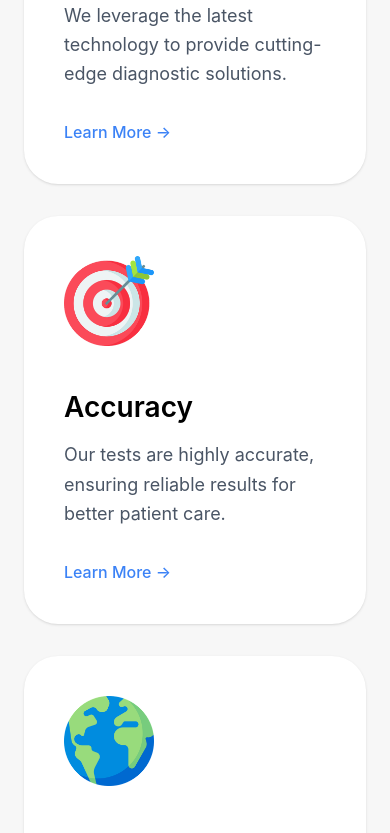
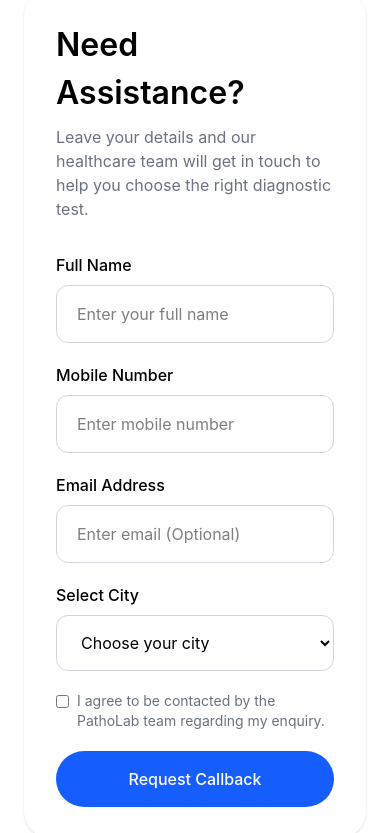
Before and after one commit to harshikak7/patholab, a React (Vite) app in the folder frontend/: page / in a window 390 px wide. Shown: the part 1480-2313 px from the top of the page. Built offline with nearby package versions, Linux system fonts and the light colour scheme; no server answers.

Commit message:
changes ui

```diff
--- a/frontend/src/components/home/Form.jsx
+++ b/frontend/src/components/home/Form.jsx
@@ -1,205 +1,189 @@
-import React from "react";
-import { Search, ChevronDown } from "lucide-react";
-import { useNavigate } from "react-router-dom";
-import { useState } from "react";
-
+import React, { useState } from "react";
+import Swal from "sweetalert2";
 import formImg from "../../assets/form-image.png";
 
 const Form = () => {
-  const navigate = useNavigate();
-
   const [form, setForm] = useState({
-    test: "",
     name: "",
     phone: "",
-    date: "",
-    address: "",
-    slot: "",
     email: "",
-    terms: false,
+    city: "",
   });
 
   const handleChange = (e) => {
-    const { name, value, type, checked } = e.target;
-
     setForm({
       ...form,
-      [name]: type === "checkbox" ? checked : value,
+      [e.target.name]: e.target.value,
     });
   };
 
   const handleSubmit = (e) => {
     e.preventDefault();
 
-    const today = new Date().toISOString().split("T")[0];
+    if (!form.name.trim()) {
+      return Swal.fire({
+        icon: "warning",
+        title: "Name Required",
+        text: "Please enter your full name.",
+      });
+    }
 
-    if (!form.test.trim()) return alert("Enter test");
+    if (!/^[0-9]{10}$/.test(form.phone)) {
+      return Swal.fire({
+        icon: "warning",
+        title: "Invalid Mobile Number",
+        text: "Please enter a valid 10-digit mobile number.",
+      });
+    }
 
-    if (!form.name.trim()) return alert("Enter name");
+    if (form.email && !/\S+@\S+\.\S+/.test(form.email)) {
+      return Swal.fire({
+        icon: "warning",
+        title: "Invalid Email",
+        text: "Please enter a valid email address.",
+      });
+    }
 
-    if (!/^\d{10}$/.test(form.phone)) return alert("Enter valid mobile");
+    if (!form.city) {
+      return Swal.fire({
+        icon: "warning",
+        title: "Select City",
+        text: "Please choose your city.",
+      });
+    }
 
-    if (!form.date) return alert("Select date");
+    Swal.fire({
+      icon: "success",
+      title: "Callback Requested",
+      text: "Thank you! Our team will contact you shortly.",
+    });
 
-    if (form.date < today) return alert("Past dates not allowed");
-
-    if (!form.address.trim()) return alert("Enter address");
-
-    if (!form.slot) return alert("Select time slot");
-
-    if (form.email && !/\S+@\S+\.\S+/.test(form.email))
-      return alert("Invalid email");
-
-
-
-    sessionStorage.setItem("bookingDraft", JSON.stringify(form));
-
-    navigate("/booking");
+    setForm({
+      name: "",
+      phone: "",
+      email: "",
+      city: "",
+    });
   };
 
   return (
     <section className="bg-white py-10">
-      <div className="max-w-350 mx-auto px-6">
-        {/* Heading */}
-        <h2 className=" text-center text-[32px] md:text-[44px] font-bold mb-14">
-          Schedule Home Collection
+      <div className="max-w-7xl mx-auto px-6">
+        <h2 className="text-center text-[32px] md:text-[44px] font-bold mb-14">
+          Request a Callback
         </h2>
 
         <div className="grid lg:grid-cols-2 gap-10 items-center">
           {/* Left Image */}
+
           <div>
             <img
               src={formImg}
-              alt="Home Collection"
-              className="
-              w-full
-              h-full
-              rounded-[28px]
-              object-cover
-              "
+              alt="Request Callback"
+              className="w-full h-full rounded-[28px] object-cover"
             />
           </div>
 
           {/* Right Form */}
-          <div
-            className="
-            bg-white
-            rounded-[28px]
-            p-8
-            shadow-sm
-            "
-          >
-            <h3 className="text-[32px] font-semibold mb-4">Fill Details</h3>
+
+          <div className="bg-white rounded-[28px] p-8 shadow-sm">
+            <h3 className="text-[32px] font-semibold mb-2">
+              Need Assistance?
+            </h3>
+
+            <p className="text-gray-500 mb-8">
+              Leave your details and our healthcare team will get in touch to
+              help you choose the right diagnostic test.
+            </p>
 
             <form className="space-y-5" onSubmit={handleSubmit}>
-              {/* Search */}
+              {/* Name */}
+
               <div>
-                <label className="block mb-2">Search Test</label>
-
-                <div className="relative">
-                  <Search
-                    size={18}
-                    className="absolute left-4 top-1/2 -translate-y-1/2 text-gray-400"
-                  />
+                <label className="block mb-2 font-medium">Full Name</label>
 
                 <input
-                    type="text" name="test" value={form.test} onChange={handleChange}
-                    placeholder="Enter Test Name"
-                    className="w-full border rounded-xl pl-11 py-3 outline-none border-gray-400 focus:border-blue-500"
-                  />
-                </div>
-              </div>
-
-              {/* Name */}
-              <div>
-                <label className="block mb-2">Full Name</label>
-
-                <input
-                  type="text" name="name" value={form.name} onChange={handleChange}
-                  placeholder="Enter your Name"
-                  className="w-full border rounded-xl px-5 py-4 outline-none border-gray-400 focus:border-blue-500"
+                  type="text"
+                  name="name"
+                  value={form.name}
+                  onChange={handleChange}
+                  placeholder="Enter your full name"
+                  className="w-full border border-gray-300 rounded-xl px-5 py-4 outline-none focus:border-blue-500"
                 />
               </div>
 
-              {/* Contact + Date */}
-              <div className="grid md:grid-cols-2 gap-4">
               {/* Phone */}
+
               <div>
-                  <label className="block mb-2">Contact</label>
+                <label className="block mb-2 font-medium">
+                  Mobile Number
+                </label>
 
                 <input
-                    type="text" name="phone" value={form.phone} onChange={handleChange}
-                    placeholder="Mobile Number"
-                    className="w-full border  border-gray-400 rounded-xl px-5 py-4 outline-none focus:border-blue-500"
+                  type="text"
+                  name="phone"
+                  value={form.phone}
+                  onChange={handleChange}
+                  placeholder="Enter mobile number"
+                  className="w-full border border-gray-300 rounded-xl px-5 py-4 outline-none focus:border-blue-500"
                 />
               </div>
 
-                {/* Date */}
+              {/* Email */}
+
               <div>
-                  <label className="block mb-2">Preferred Date</label>
+                <label className="block mb-2 font-medium">
+                  Email Address
+                </label>
 
                 <input
-                    type="date" name="date" value={form.date} onChange={handleChange}
-                    className="w-full border  border-gray-400 rounded-xl px-5 py-4 outline-none focus:border-blue-500"
+                  type="email"
+                  name="email"
+                  value={form.email}
+                  onChange={handleChange}
+                  placeholder="Enter email (Optional)"
+                  className="w-full border border-gray-300 rounded-xl px-5 py-4 outline-none focus:border-blue-500"
                 />
               </div>
-              </div>
+
+              {/* City */}
 
               <div>
-                <label className="block mb-2">Address</label>
+                <label className="block mb-2 font-medium">Select City</label>
 
-                <textarea
-                  rows="2" name="address" value={form.address} onChange={handleChange}
-                  placeholder="Enter Full Address"
-                  className="w-full border  border-gray-400 rounded-xl px-5 py-4 resize-none outline-none focus:border-blue-500"
-                />
-              </div>
-              <div>
-                <label className="block mb-2">Preferred Time Slot</label>
-
-                <select name="slot" value={form.slot} onChange={handleChange} className="w-full border  border-gray-400 rounded-xl px-5 py-4 outline-none focus:border-blue-500">
-                  <option>Select Slot</option>
-
-                  <option>09:00 AM – 11:00 AM</option>
-
-                  <option>11:00 AM – 01:00 PM</option>
-
-                  <option>01:00 PM – 03:00 PM</option>
-
-                  <option>03:00 PM - 05:00 PM</option>
-
-                  <option>05:00 PM – 07:00 PM</option>
+                <select
+                  name="city"
+                  value={form.city}
+                  onChange={handleChange}
+                  className="w-full border border-gray-300 rounded-xl px-5 py-4 outline-none focus:border-blue-500"
+                >
+                  <option value="">Choose your city</option>
+                  <option>Mumbai</option>
+                  <option>Pune</option>
+                  <option>Thane</option>
+                  <option>Navi Mumbai</option>
+                  <option>Nagpur</option>
+                  <option>Nashik</option>
                 </select>
               </div>
 
-              {/* Email */}
-              <div>
-                <label className="block mb-2">Enter Email ID</label>
+              {/* Terms */}
 
-                <input
-                  type="email" name="email" value={form.email} onChange={handleChange}
-                  placeholder="Email"
-                  className="w-full border  border-gray-400 rounded-xl px-5 py-4 outline-none focus:border-blue-500"
-                />
-              </div>
-
-              <div className=" flex items-start ">
-                {/* Checkbox */}
-                <label className="flex items-center">
-                  <input type="checkbox" required />
-
-                  <span className="text-sm ml-2 text-gray-500">
-                    I agree to the Terms & Conditions and Privacy Policy
+              <label className="flex items-start gap-2 text-sm text-gray-500">
+                <input type="checkbox" required className="mt-1" />
+                <span>
+                  I agree to be contacted by the PathoLab team regarding my
+                  enquiry.
                 </span>
               </label>
-              </div>
 
               {/* Button */}
+
               <button
                 type="submit"
-                className=" w-full  md:w-50   block  mx-auto mt-4 bg-blue-500 hover:bg-blue-600 text-white rounded-full py-3 transition"
+                className="w-full bg-blue-600 hover:bg-blue-700 text-white py-4 rounded-full font-medium transition"
               >
-                Schedule Collection
+                Request Callback
               </button>
             </form>
           </div>
--- a/frontend/src/components/home/PopularPackages.jsx
+++ b/frontend/src/components/home/PopularPackages.jsx
@@ -35,7 +35,7 @@ const PopularPackages = () => {
     <section className="bg-white py-2">
       <div className="max-w-350 mx-auto px-6">
         <h2 className="text-center text-[32px] md:text-[42px] font-bold">
-          Popular Test Packages
+          Popular Tests
         </h2>
 
         <div className="mt-10 grid grid-cols-1 md:grid-cols-2 lg:grid-cols-3 gap-8">
--- a/frontend/src/pages/Home.jsx
+++ b/frontend/src/pages/Home.jsx
@@ -13,7 +13,7 @@ const Home = () => {
       <Navbar/>
       <Hero/>
       <PopularPackages/>
-      {/* <Form/> */}
+      <Form/>
       <WhyPatholab/>
       <Testimonials/>
       <Footer/>
```
Lines whose indentation alone changed are shown as unchanged.
